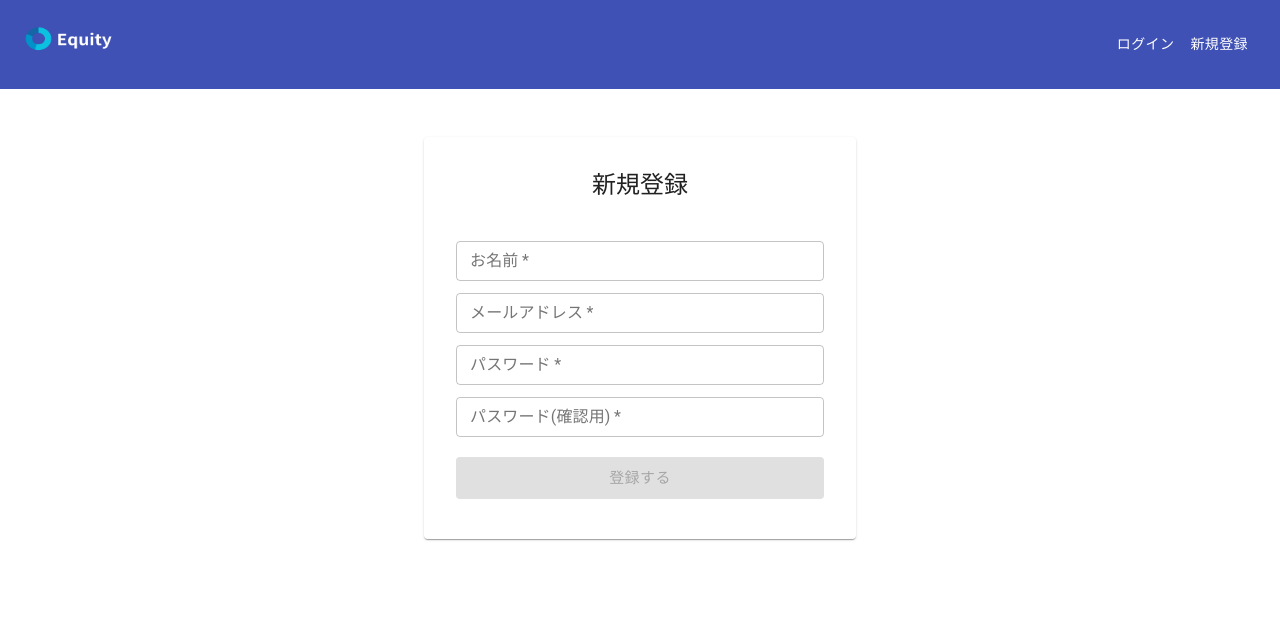
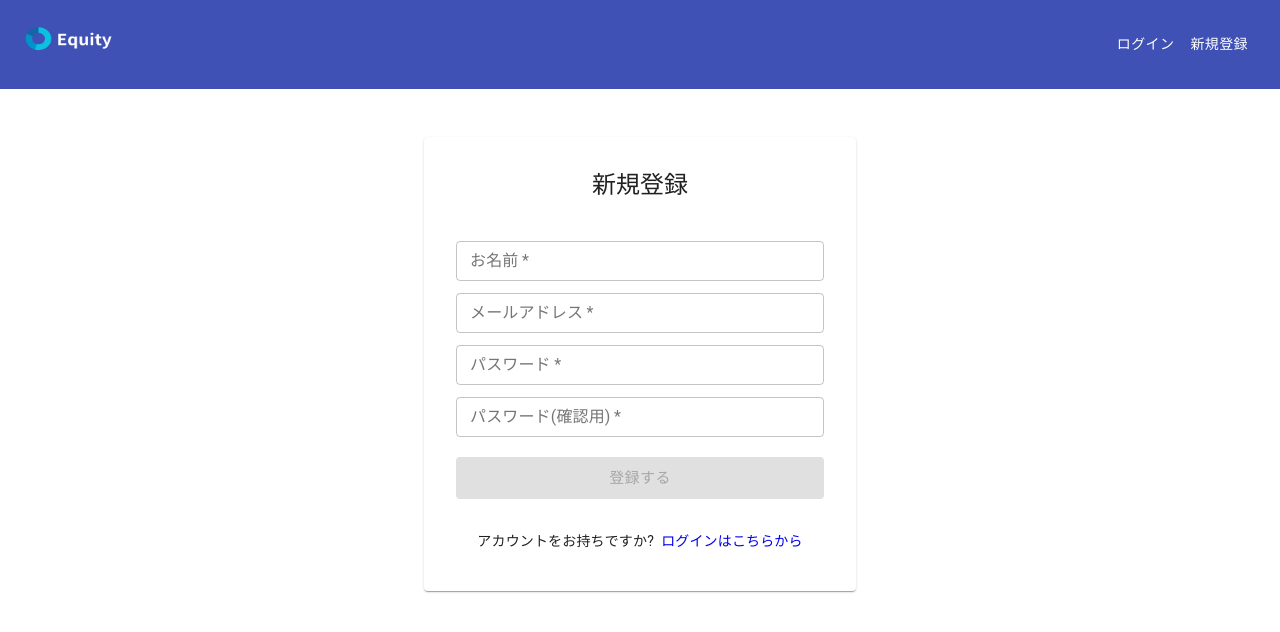
Before and after one commit to Capdesk-Team/capitable-web, a React (Create React App) app in the folder frontend/: page /signup in a window 1280 px wide. Shown: the top 632 px of the page. Built offline with nearby package versions, Linux system fonts and the light colour scheme; the HTML template or start-up script is replaced by a standard one; what axios-case-converter would draw is missing.

Commit message:
ログイン・新規登録コンポーネントのfix

```diff
--- a/frontend/src/components/pages/SignIn.tsx
+++ b/frontend/src/components/pages/SignIn.tsx
@@ -138,7 +138,7 @@ const SignIn: React.FC = () => {
         open={alertMessageOpen}
         setOpen={setAlertMessageOpen}
         severity="error"
-        message="Invalid emai or password"
+        message="メールアドレスかパスワードが違います"
       />
     </>
   )
--- a/frontend/src/components/pages/SignUp.tsx
+++ b/frontend/src/components/pages/SignUp.tsx
@@ -1,5 +1,5 @@
 import React, { useState, useContext } from "react"
-import { useNavigate } from "react-router-dom"
+import { useNavigate, Link } from "react-router-dom"
 import Cookies from "js-cookie"
 
 import { makeStyles, Theme } from "@material-ui/core/styles"
@@ -8,6 +8,8 @@ import Card from "@material-ui/core/Card"
 import CardContent from "@material-ui/core/CardContent"
 import CardHeader from "@material-ui/core/CardHeader"
 import Button from "@material-ui/core/Button"
+import Box from "@material-ui/core/Box"
+import { Typography } from "@material-ui/core"
 
 import { AuthContext } from "App"
 import AlertMessage from "components/utils/AlertMessage"
@@ -29,6 +31,12 @@ const useStyles = makeStyles((theme: Theme) => ({
   card: {
     padding: theme.spacing(2),
     maxWidth: 400
+  },
+  box: {
+    marginTop: "2rem"
+  },
+  link: {
+    textDecoration: "none"
   }
 }))
 
@@ -139,6 +147,14 @@ const SignUp: React.FC = () => {
             >
               登録する
             </Button>
+            <Box textAlign="center" className={classes.box}>
+              <Typography variant="body2">
+                アカウントをお持ちですか? &nbsp;
+                <Link to="/signin" className={classes.link}>
+                  ログインはこちらから
+                </Link>
+              </Typography>
+            </Box>
           </CardContent>
         </Card>
       </form>
```
